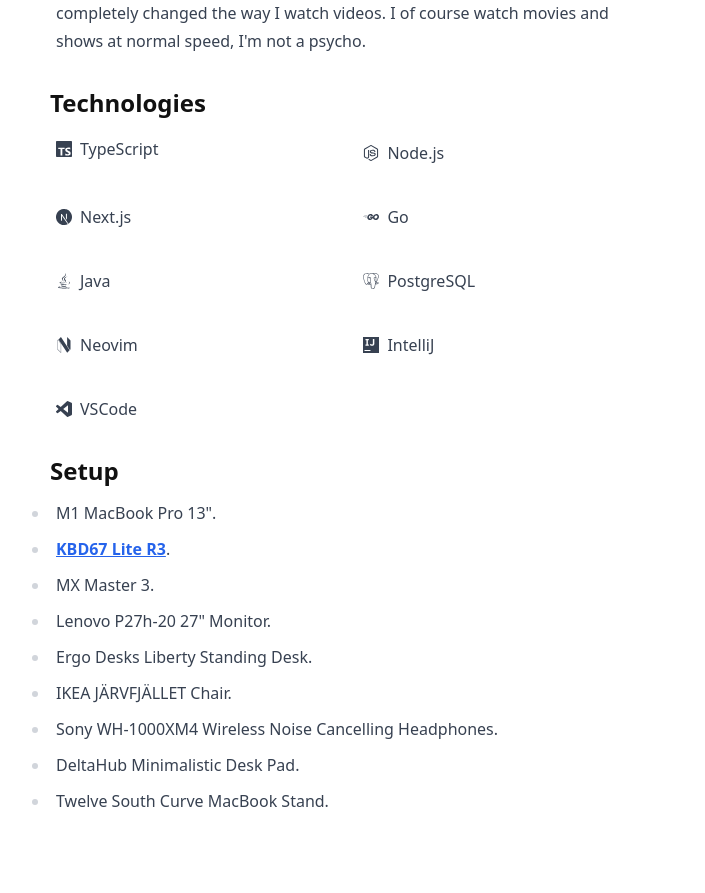
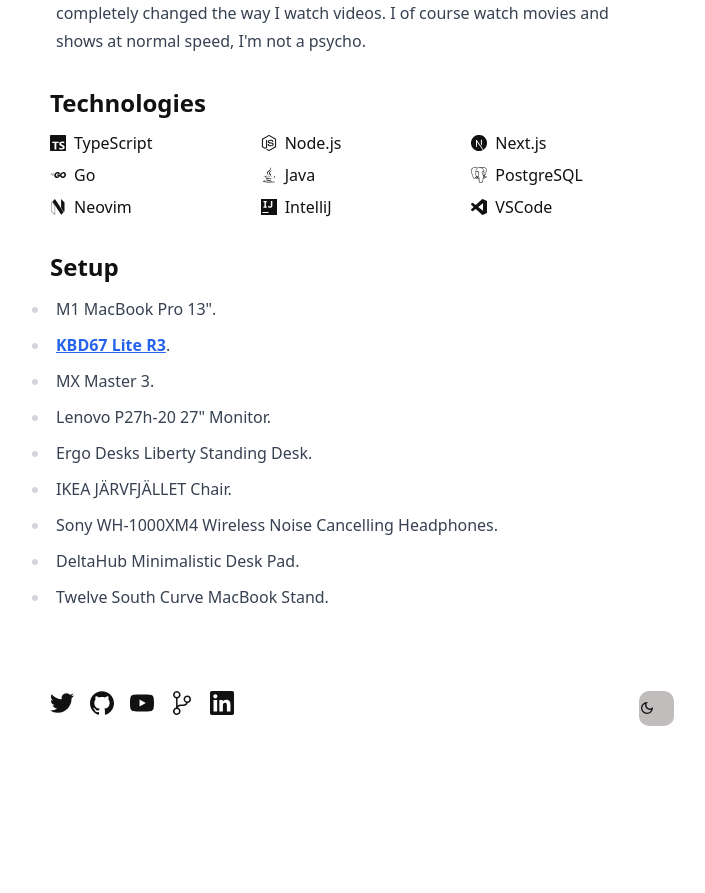
Before and after one commit to pzrsa/parsam.io, a Next.js app: page /about in a window 1280 px wide. Shown: the part 1060-1953 px from the top of the page, without its empty margins (278-983 px from the left). After the commit the page ends 1810 px from the top, so only its background shows below. Built offline with nearby package versions, Linux system fonts and the light colour scheme.

Commit message:
update grid layout for tech items

```diff
--- a/pages/about.tsx
+++ b/pages/about.tsx
@@ -21,7 +21,7 @@ interface TechItemProps {
 
 const TechItem: React.FC<TechItemProps> = ({ name, Icon }) => {
   return (
-    <li className="flex space-x-2 items-center">
+    <li className="space-x-2 flex items-center">
       <span>
         <Icon />
       </span>
@@ -136,7 +136,7 @@ const About: React.FC = ({}) => {
           </li>
         </ul>
         <h2 className="text-2xl font-bold mb-3 mt-8">Technologies</h2>
-        <ul className="grid grid-cols-2 gap-5 prose dark:prose-invert">
+        <ul className="list-disc grid grid-cols-2 gap-2 sm:grid-cols-3">
           <TechItem name="TypeScript" Icon={SiTypescript} />
           <TechItem name="Node.js" Icon={SiNodedotjs} />
           <TechItem name="Next.js" Icon={SiNextdotjs} />
@@ -148,7 +148,7 @@ const About: React.FC = ({}) => {
           <TechItem name="VSCode" Icon={SiVisualstudiocode} />
         </ul>
         <h2 className="text-2xl font-bold mb-3 mt-8">Setup</h2>
-        <ul className="prose dark:prose-invert list-disc list-outside">
+        <ul className="prose dark:prose-invert list-disc">
           <li>M1 MacBook Pro 13&quot;.</li>
           <li>
             <a
```
